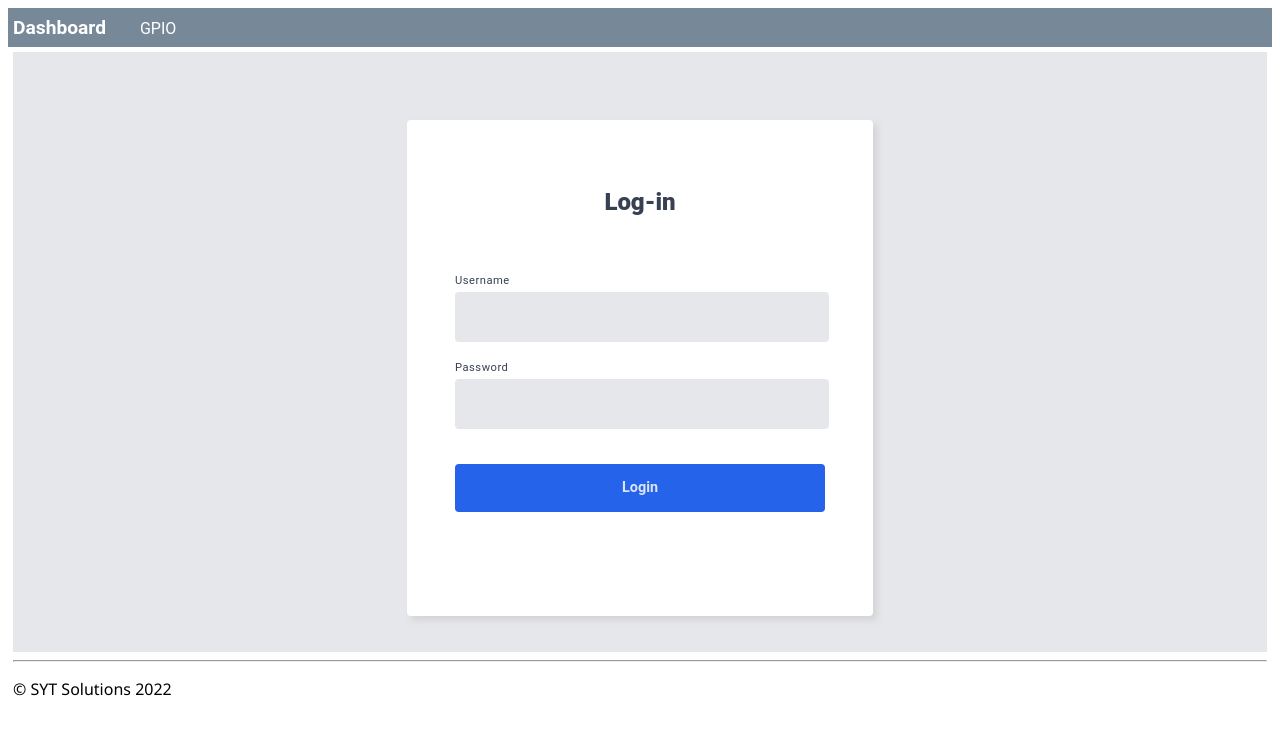
After one commit to coldarse/SYT_Flask, a Flask app: page /Login/ in a window 1280 px wide. The commit adds this page. Shown: the top 735 px of the page. Run offline with Flask 2, Linux system fonts and the light colour scheme.

Commit message:
Added Login and Registration Components
- Login Page
- Registration Page
- Read Pi Serial Number
- Added Encryptor

```diff
--- a/app.py
+++ b/app.py
@@ -3,8 +3,13 @@ import RPi.GPIO as GPIO
 from datetime import datetime
 import os
 import time
-import threading
+# import threading
 import csv
+
+import base64
+import hashlib
+from Crypto.Cipher import AES
+from Crypto import Random
 
 app = Flask(__name__)
 
@@ -13,6 +18,16 @@ json_url  = os.path.join(SITE_ROOT, "static", "data.json")
 
 logs_url = os.path.join(SITE_ROOT, "static", "logs")
 gPIO_header = ['Time', 'Activity']
+
+BLOCK_SIZE = 16
+pad = lambda s: s + (BLOCK_SIZE - len(s) % BLOCK_SIZE) * chr(BLOCK_SIZE - len(s) % BLOCK_SIZE)
+unpad = lambda s: s[:-ord(s[len(s) - 1:])]
+
+def encrypt(plain_text, key):
+    private_key = hashlib.sha256(key.encode("utf-8")).digest()
+    plain_text = pad(plain_text)
+    cipher = AES.new(private_key, AES.MODE_ECB)
+    return base64.b64encode(cipher.encrypt(plain_text.encode("utf-8")))
 
 
 # ----- For Updating Status and Activites of Specific GPIO -----#
@@ -30,19 +45,10 @@ def updateArray(no = None, status = None):
             else:
                 statusStr = 'Undefined'
 
-            # if gPIO['Status'] == statusStr:
-            #     continue
-            # elif gPIO['Status'] == 'Offline' and statusStr == 'Online':
-            #     statusStr = 'Online'
-            # elif gPIO['Status'] == 'Online' and statusStr == 'Offline':
-            #     statusStr = 'Offline'
+
 
             gPIO['Status'] = statusStr
 
-            # tempActivityArray = []
-
-            # for activity in gPIO['Activities']:
-            #     tempActivityArray.append(activity)
 
             tempActivity = {
                     "Time": datetime.now().strftime("%d/%m/%Y %H:%M:%S:%f")[:-3],
@@ -85,8 +91,86 @@ def checkStatus(indicator = None):
 
 def updateData(channel):
     value = GPIO.input(channel)
+
     updateArray(channel, value)
 
+def getserial():
+  # Extract serial from cpuinfo file
+  cpuserial = "0000000000000000"
+  try:
+    f = open('/proc/cpuinfo','r')
+    for line in f:
+      if line[0:6]=='Serial':
+        cpuserial = line[10:26]
+    f.close()
+  except:
+    cpuserial = "ERROR000000000"
+
+  return cpuserial
+
+def verify():
+    availableData = json.load(open(json_url))
+    storedRegkey = availableData['RegKey']
+
+    serialno = getserial()
+    generatedRegkey = encrypt(serialno, 'syt@1234')
+
+
+    if "b'" + str(storedRegkey) + "'" == str(generatedRegkey):
+        return True
+    else:
+        availableData['RegKey'] = ''
+        with open(json_url, 'w') as file:
+            json.dump(availableData, file, indent=4)
+
+        return False
+
+
+@app.route("/")
+def splash():
+    return redirect(url_for("login"))
+
+
+@app.route("/Login/")
+def login():
+    userName = ''
+    passWord = ''
+
+    return render_template(
+                        "login.html",
+                        userName = userName,
+                        passWord = passWord
+                    )
+
+@app.route("/Login/", methods=['POST'])
+def verifyPi():
+    if request.form['verifyPi'] == 'Submit':
+        username = request.form['username']
+        password = request.form['password']
+
+        if username == 'admin' and password == 'admin':
+            availableData = json.load(open(json_url))
+            regKey = availableData['RegKey']
+
+            if regKey == '':
+                #For Registration
+                return redirect(url_for("register"))
+            else:
+                #For Verification
+                if verify() == True:
+                    return redirect(url_for("dashboard"))
+                else:
+                    return redirect(url_for("login"))
+        else:
+            return redirect(url_for("login"))
+
+@app.route("/Register")
+def register():
+    serialno = getserial()
+    return render_template(
+                    "register.html",
+                    serialno = serialno
+                )
 
 @app.route("/Dashboard/")
 def dashboard():
@@ -107,11 +191,6 @@ def dashboard():
                 int(gPIO['No']),
                 GPIO.OUT
             )
-        # status = GPIO.input(int(gPIO['No']))
-        # updateArray(int(gPIO['No']), status)
-
-    # startChecking = threading.Thread(target=checkStatus, args=(True, ))
-    # startChecking.start()
 
     return render_template(
                     "dashboard.html",
@@ -133,7 +212,6 @@ def dashboard_post():
     if toggle == 0:
         GPIO.output(int(gpioNo), GPIO.LOW)
 
-    availableGPIO = json.load(open(json_url))
     return render_template(
             "dashboard.html",
             len = len(availableGPIO['GPIOs']),
@@ -186,11 +264,26 @@ def gpio_no_post(no = None):
                 gPIO['Name'] = gpioName
                 break
 
-
         with open(json_url, 'w') as file:
             json.dump(availableGPIO, file, indent=4)
 
     return redirect(url_for("gpio", no = None))
+
+@app.route("/Register/", methods=['POST'])
+def registerPi():
+    if request.form['registerPi'] == 'Submit':
+        regkey = request.form['regkeyforverify']
+        availableData = json.load(open(json_url))
+        availableData['RegKey'] = regkey
+
+        with open(json_url, 'w') as file:
+            json.dump(availableData, file, indent=4)
+
+        if verify() == True:
+            return redirect(url_for("dashboard"))
+        else:
+            return redirect(url_for("login"))
+
 
 
 
--- a/static/data.json
+++ b/static/data.json
@@ -35,5 +35,6 @@
             "Status": "Offline",
             "Type": "output"
         }
-    ]
+    ],
+    "RegKey": "bG+uXEwMeJd8/29F+VYoBQY8ljmeRXLb2FKn7ZDJ7uI="
 }
--- a/static/global.css
+++ b/static/global.css
@@ -6,7 +6,7 @@
 .navbar {
     background-color: lightslategray;
     font-size: 1em;
-    font-family: 'Trebuchet MS', 'Lucida Sans Unicode', 'Lucida Grande', 'Lucida Sans', Arial, sans-serif;
+    font-family: 'Roboto', sans-serif;
     color: white;
     padding: 8px 5px 8px 5px;
 }
@@ -146,3 +146,69 @@ input:checked + .slider:before {
 .slider.round:before {
     border-radius: 50%;
 }
+
+section {
+	display: flex;
+	justify-content: center;
+	align-items: center;
+	width: 100%;
+	height: 600px;
+	font-family: 'Roboto', sans-serif;
+	background-color: rgb(229, 231, 235);
+}
+
+h2 {
+	display: flex;
+	justify-content: center;
+	align-items: center;
+	font-size: 1.5rem;
+	font-weight: 900;
+	color: rgb(55, 65, 81);
+}
+
+form {
+	flex-direction: column;
+	justify-content: flex-start;
+	align-items: flex-start;
+	padding: 48px;
+	margin-top: 2rem;
+	width: 370px;
+	height: 400px;
+	background-color: #fff;
+	border-radius: 4px;
+	box-shadow: 4px 4px 7px lightgray;
+}
+
+label {
+    display: flex;
+    text-transform: capitalize;
+    margin-top: 1.2rem;
+    margin-bottom: 0.3rem;
+    font-size: 0.7rem;
+    letter-spacing: 0.5px;
+    font-weight:400;
+    color: rgb(55, 65, 81);
+}
+
+input {
+	width: 100%;
+	line-height: 3rem;
+	background-color: rgb(229, 231, 235);
+	border: none;
+	border-radius: 4px;
+}
+
+.buttonLoginReg {
+    margin-top: 2.2rem;
+    width: 100%;
+    height: 3rem;
+    text-transform: capitalize;
+    font-size: 0.9rem;
+    font-weight: 700;
+    font-family: 'Roboto', sans-serif;
+    color: rgb(220, 229, 247);
+    background-color: rgb(37, 99, 235);
+    border-radius: 4px;
+    border: none;
+    cursor: pointer;
+}
--- /dev/null
+++ b/templates/login.html
@@ -0,0 +1,17 @@
+{% extends "layout.html" %}
+{% block title %}
+    Login
+{% endblock %}
+{% block content %}
+    <section>
+        <form method="POST">
+            <h2 class="title">Log-in</h2>
+            <br>
+            <label for="username">username</label>
+            <input name="username" type="text" value="{{ userName }}">
+            <label for="password">password</label>
+            <input name="password" type="password" value="{{ passWord }}">
+            <button type="submit" name="verifyPi" value="Submit" class="buttonLoginReg">login</button>
+        </form>
+    </section>
+{% endblock %}
```
Also changed, not shown: static/login.scss (added, +178 -0 lines), templates/register.html (added, +17 -0 lines).
